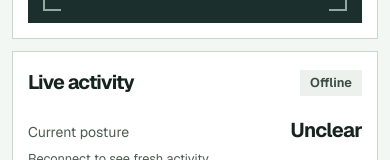
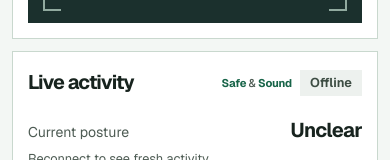
Before and after one commit to alexgabrichidze/fall-detection, a plain HTML site: page src/fall_detection/static/index.html in a window 390 px wide. Shown: the part 308-468 px from the top of the page. Drawn offline with Linux system fonts and the light colour scheme; no server answers.

Commit message:
Add subtle Safe and Sound branding to the activity panel

```diff
--- a/src/fall_detection/static/index.html
+++ b/src/fall_detection/static/index.html
@@ -51,7 +51,10 @@
         <section class="card activity-card" aria-labelledby="activity-title">
           <div class="card-heading">
             <h2 id="activity-title">Live activity</h2>
-            <span id="activity-chip" class="chip" data-tone="neutral">Waiting</span>
+            <div class="activity-heading-meta">
+              <span class="app-wordmark">Safe <span>&amp;</span> Sound</span>
+              <span id="activity-chip" class="chip" data-tone="neutral">Waiting</span>
+            </div>
           </div>
           <div class="activity-current">
             <span>Current posture</span><strong id="activity-current" role="status">Unclear</strong>
--- a/src/fall_detection/static/monitor.css
+++ b/src/fall_detection/static/monitor.css
@@ -368,3 +368,12 @@ details code { display: block; margin-top: 6px; padding: 7px 9px; overflow-wrap:
 .camera-start:disabled { cursor: default; }
 .camera-options { display: grid; gap: 10px; }
 .camera-options .button { justify-content: flex-start; text-align: left; }
+
+/* Small wordmark shares the existing activity header; no additional navbar. */
+.activity-heading-meta { display: flex; align-items: center; gap: 12px; flex-shrink: 0; }
+.app-wordmark { color: var(--green); font-size: .76rem; font-weight: 700; letter-spacing: -.02em; white-space: nowrap; }
+.app-wordmark > span { color: var(--muted); font-weight: 500; }
+@media (max-width: 440px) {
+  .activity-heading-meta { gap: 8px; }
+  .app-wordmark { font-size: .7rem; }
+}
```
